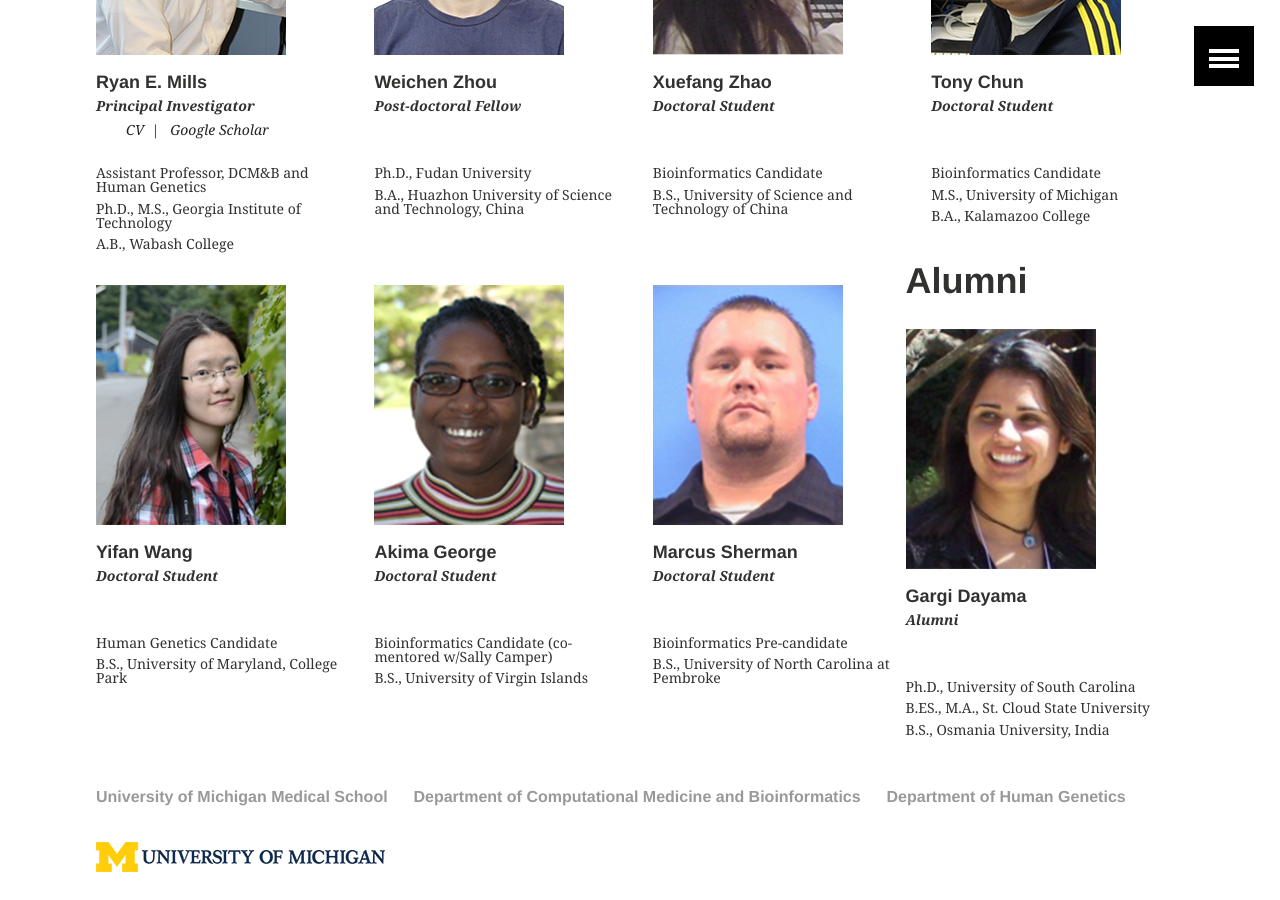
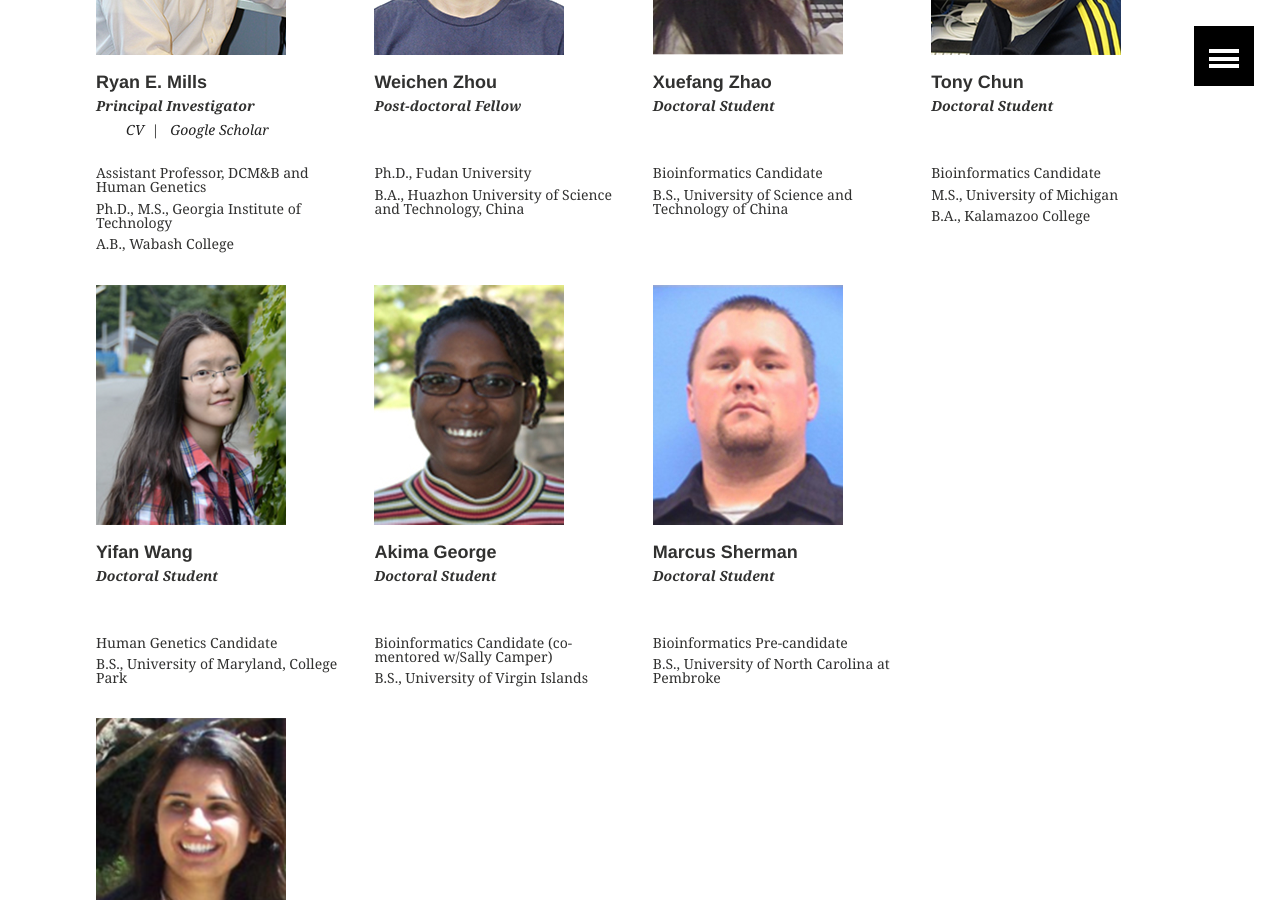
Before and after one commit to mills-lab/mills-lab.github.io, a Jekyll site: the page built from _pages/people.md, in a window 1280 px wide and 900 px high, scrolled down 630 px. Built offline with Jekyll 4.4.1, drawn with Linux system fonts in a browser that asks for light colours.

Commit message:
updated alumni section

```diff
--- a/_pages/people.md
+++ b/_pages/people.md
@@ -31,7 +31,6 @@
 
 <p>
 <div class="tiles">
-<h1>Alumni</h1>
 {% for position in page.positions %}
  {% for person in sorted_people %}
   {% if person.publish and position[0] == 'alumni' %}
```
